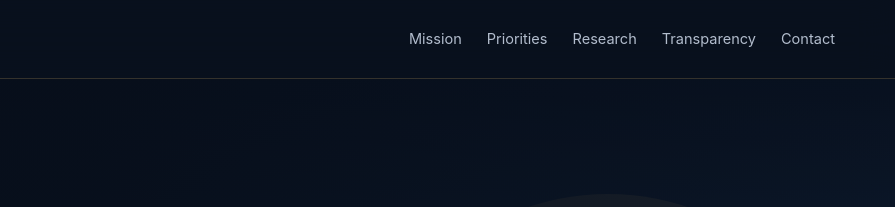
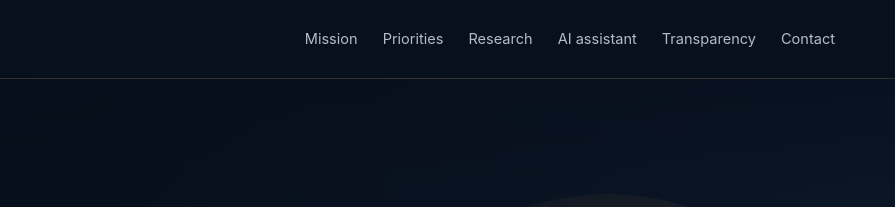
Before and after one commit to alighobadi868/Rise-of-Iran-Platform, a website: page public/index.html in a window 1280 px wide. Shown: the top 207 px of the page, 385-1280 px from the left. Drawn offline with Linux system fonts and the light colour scheme.

Commit message:
Polish platform navigation and content styles: public/index.html

```diff
--- a/public/index.html
+++ b/public/index.html
@@ -10,7 +10,7 @@
 <header class="site-header"><div class="container nav-wrap">
 <a class="brand" href="/" aria-label="Rise of Iran Initiative home"><img src="/assets/rise-of-iran-mark.svg" alt="" width="44" height="44"><span><strong>RISE OF IRAN</strong><small>INDEPENDENT INITIATIVE</small></span></a>
 <button class="menu-toggle" type="button" aria-expanded="false" aria-controls="primary-nav">Menu</button>
-<nav id="primary-nav" class="nav-links" aria-label="Primary navigation"><a href="#mission">Mission</a><a href="#priorities">Priorities</a><a href="#research">Research</a><a href="#transparency">Transparency</a><a href="#contact">Contact</a></nav>
+<nav id="primary-nav" class="nav-links" aria-label="Primary navigation"><a href="#mission">Mission</a><a href="#priorities">Priorities</a><a href="#research">Research</a><a href="/assistant.html">AI assistant</a><a href="#transparency">Transparency</a><a href="#contact">Contact</a></nav>
 </div></header>
 <main id="main">
 <section class="hero"><img class="hero-art" src="/assets/hero-banner.svg" alt="Illustrated Persian columns, mountains and sunrise representing a new horizon for Iran" fetchpriority="high"><div class="container hero-content">
```
